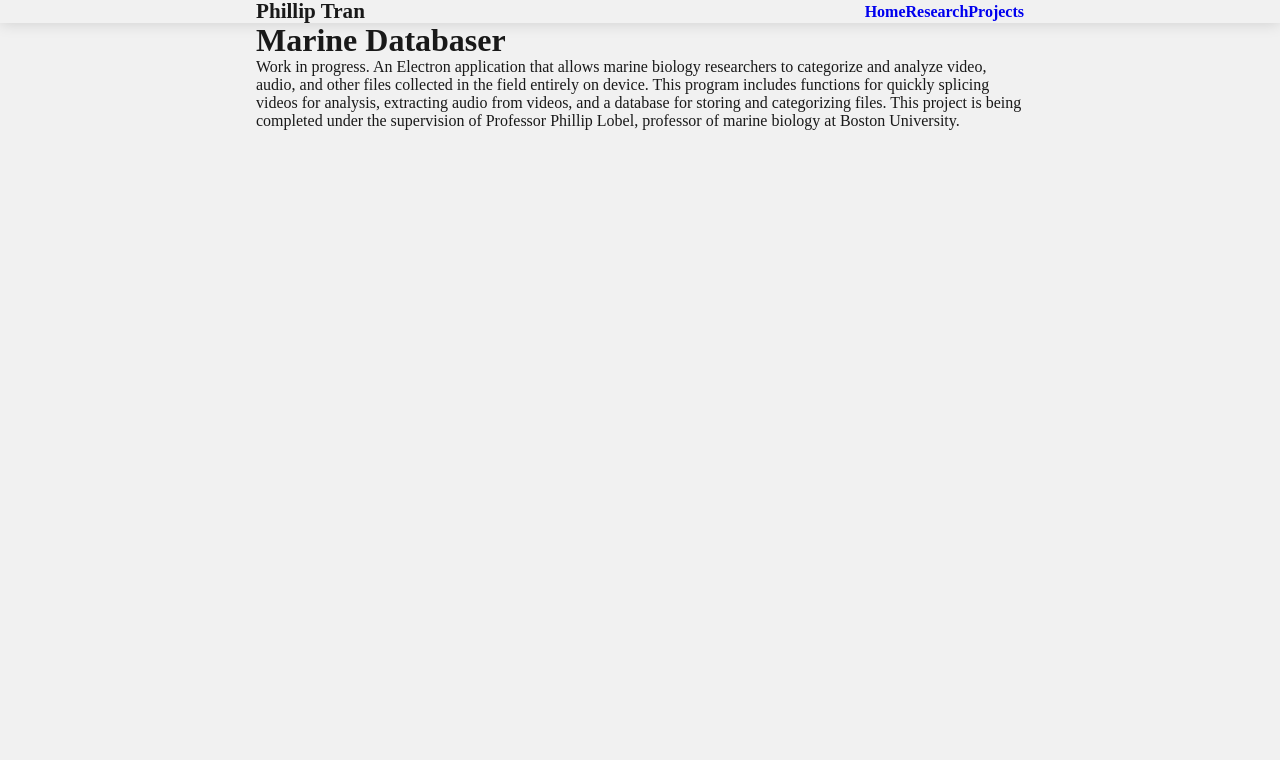
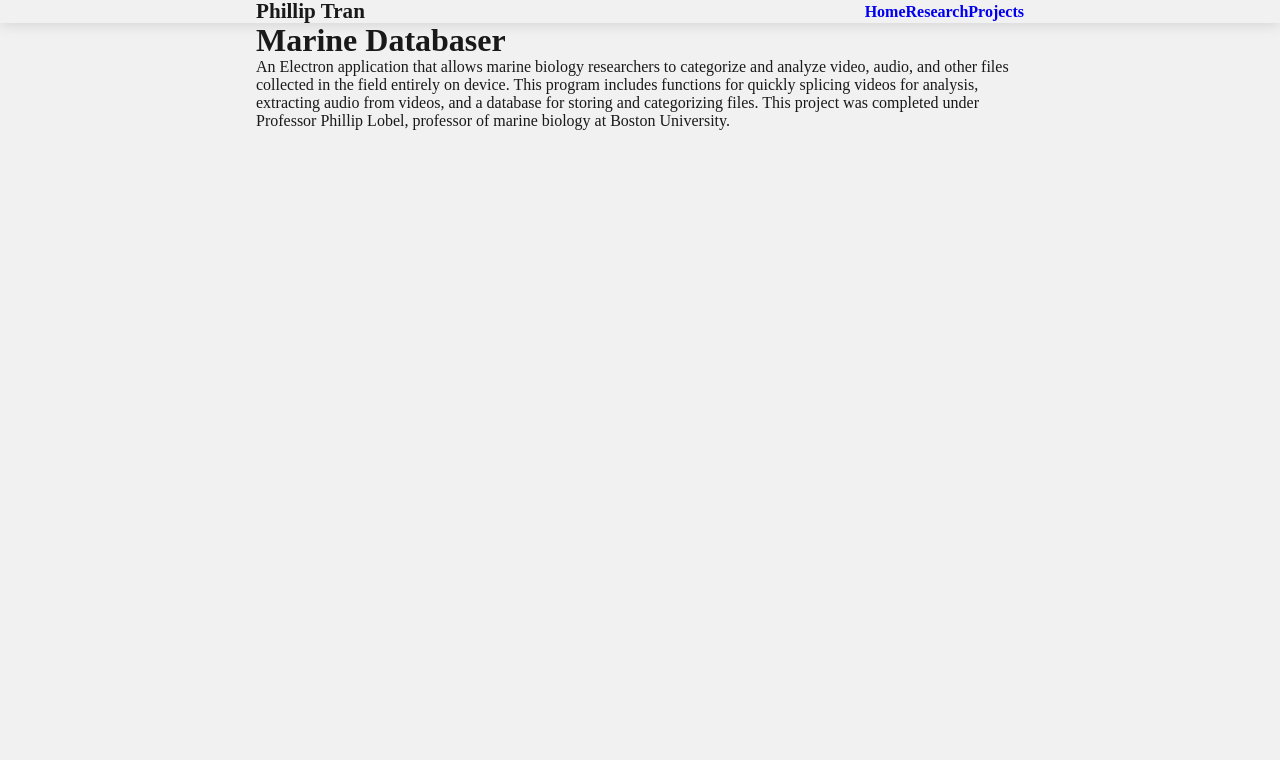
Before and after one commit to ptrandev/ptrandev.github.io, a Gatsby site: page /research/marine-databaser in a window 1280 px wide. Shown: the top 760 px of the page. Built offline with nearby package versions, Linux system fonts and the light colour scheme; Gatsby itself is replaced by a stand-in of ours; some packages are replaced by stand-ins of ours; what typography-theme-kirkham would draw is missing.

Commit message:
Update marine-databaser.md

```diff
--- a/src/pages/research/marine-databaser.md
+++ b/src/pages/research/marine-databaser.md
@@ -9,4 +9,4 @@ meta:
   code: https://github.com/ptrandev/marine-databaser
 ---
 
-Work in progress. An Electron application that allows marine biology researchers to categorize and analyze video, audio, and other files collected in the field entirely on device. This program includes functions for quickly splicing videos for analysis, extracting audio from videos, and a database for storing and categorizing files. This project is being completed under the supervision of Professor Phillip Lobel, professor of marine biology at Boston University.
+An Electron application that allows marine biology researchers to categorize and analyze video, audio, and other files collected in the field entirely on device. This program includes functions for quickly splicing videos for analysis, extracting audio from videos, and a database for storing and categorizing files. This project was completed under Professor Phillip Lobel, professor of marine biology at Boston University.
```
